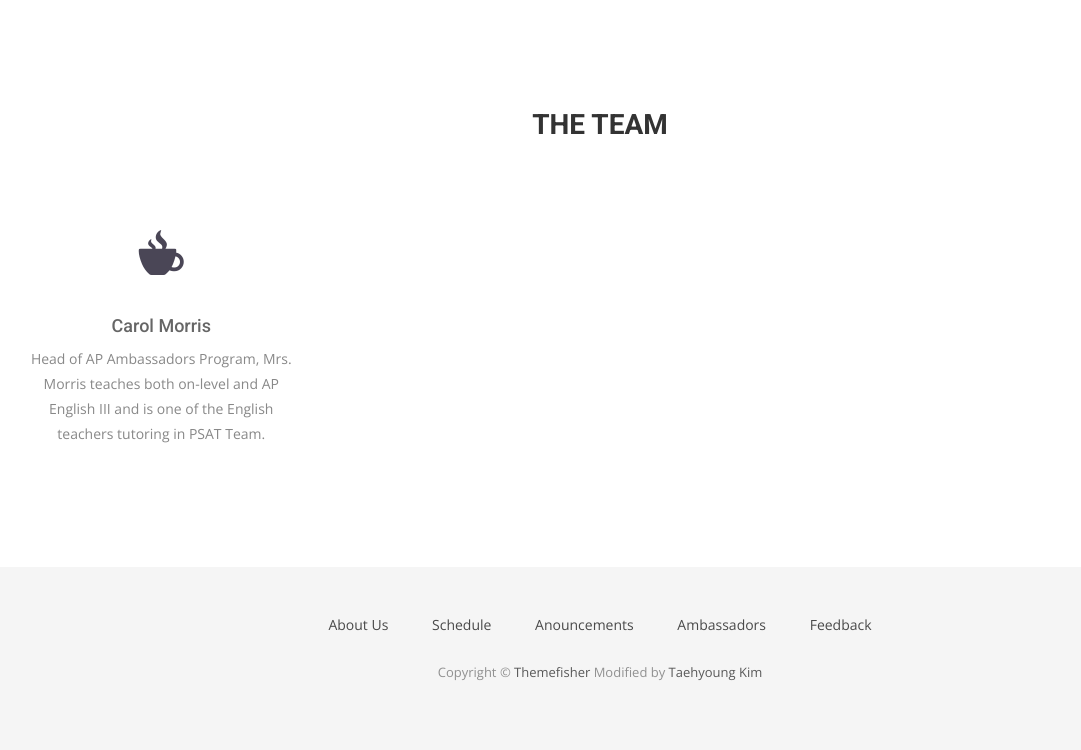
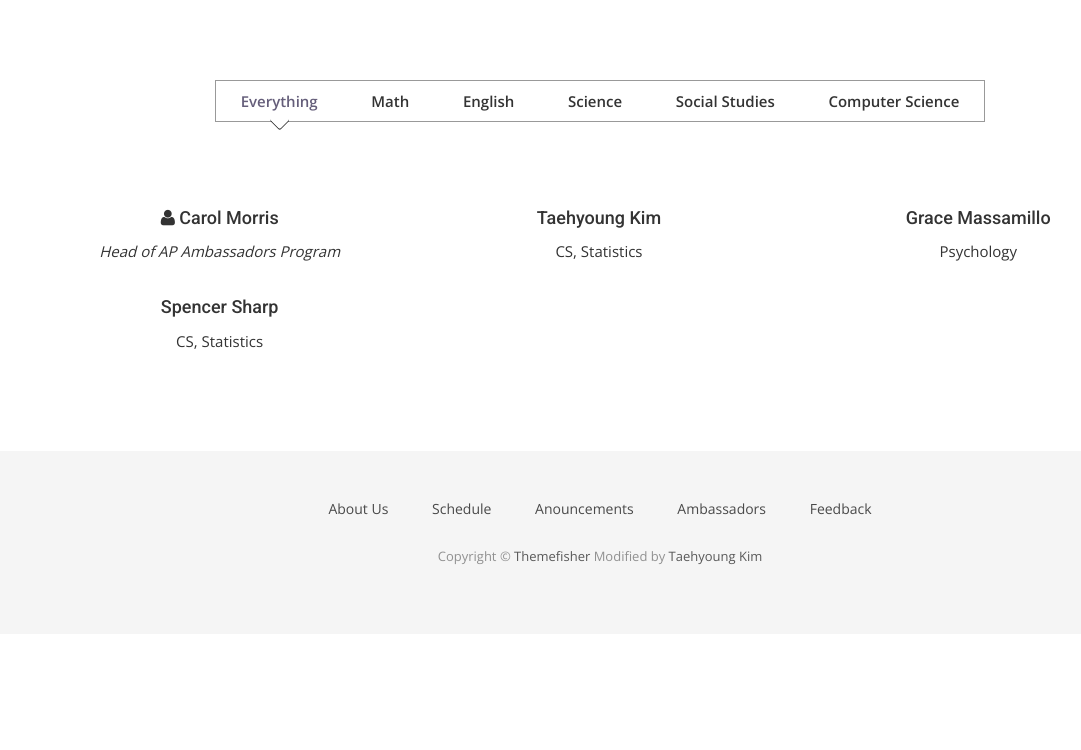
Before and after one commit to taehyoungkim/vhsambassadors, a Jekyll site: the page built from team.html, in a window 1280 px wide. Shown: the part 460-1210 px from the top of the page, without its empty margins (40-1121 px from the left). Built offline with Jekyll 4.4.1, drawn with Linux system fonts in a browser that asks for light colours; nearby versions of some CDN libraries; some web fonts are replaced; after the commit the page ends 1094 px from its top, so only the background shows below that.

Commit message:
added sorting mechanism for the ambassadors

```diff
--- a/css/airspace.css
+++ b/css/airspace.css
@@ -468,8 +468,7 @@
   transform: translate(0%, -50%);
 }
 #portfolio-work .block .portfolio-contant ul li a {
-  display: block;
-  color: #fff;
+  color: cadetblue;
 }
 #portfolio-work .block .portfolio-contant ul li a h2 {
   font-size: 22px;
--- a/team.html
+++ b/team.html
@@ -17,8 +17,7 @@
         </div>
     </div>
 </section>
-    <!-- Portfolio Start -->
-<!--
+<!-- List of Ambassadors -->
 <section id="portfolio-work">
     <div class="container">
         <div class="row">
@@ -27,86 +26,39 @@
               <div class="portfolio-menu">
                 <ul>
                     <li class="filter" data-filter="all">Everything</li>
-                    <li class="filter" data-filter=".Branding">Branding</li>
-                    <li class="filter" data-filter=".Websites">Websites</li>
-                    <li class="filter" data-filter=".Graphic">Graphic</li>
-                    <li class="filter" data-filter=".design">design</li>
-                    <li class="filter" data-filter=".Video">Video</li>
+                    <li class="filter" data-filter=".Math">Math</li>
+                    <li class="filter" data-filter=".English">English</li>
+                    <li class="filter" data-filter=".Science">Science</li>
+                    <li class="filter" data-filter=".Social">Social Studies</li>
+                    <li class="filter" data-filter=".CS">Computer Science</li>
                 </ul>
               </div>
               <div class="portfolio-contant">
                 <ul id="portfolio-contant-active">
-                    <li class="mix Branding">
-                        <img src="{{ site.baseurl }}/img/portfolio/work1.jpg" alt="">
-                        <div class="overly">
-                          <div class="position-center">
-                            <h2>Tesla Motors</h2>
-                            <p>Labore et dolore magna aliqua. Ut enim ad </p>
-
-                          </div>
+                    <li class="mix English">
+                        <div class="text-center">
+                          <h4><i class="fa fa-user" aria-hidden="true"></i> Carol Morris</h4>
+                            <p><i>Head of AP Ambassadors Program</i><br></p>
                         </div>
-                  </li>
-                  <li class="mix Websites">
-                    <a href="#">
-                      <img src="{{ site.baseurl }}/img/portfolio/work2.jpg" alt="">
-                      <div class="overly">
-                        <div class="position-center">
-                          <h2>Tesla Motors</h2>
-                          <p>Labore et dolore magna aliqua. Ut enim ad </p>
-
+                    </li>
+                    <li class="mix CS Math">
+                        <div class="text-center">
+                          <h4>Taehyoung Kim</h4>
+                          <p>CS, Statistics</p>
                         </div>
-                      </div>
-                    </a>
-                  </li>
-                  <li class="mix Graphic">
-                    <a href="#">
-                      <img src="{{ site.baseurl }}/img/portfolio/work3.jpg" alt="">
-                      <div class="overly">
-                        <div class="position-center">
-                          <h2>Tesla Motors</h2>
-                          <p>Labore et dolore magna aliqua. Ut enim ad </p>
-
+                    </li>
+                    <li class="mix Social">
+                        <div class="text-center">
+                          <h4>Grace Massamillo</h4>
+                          <p>Psychology</p>
                         </div>
-                      </div>
-
-                    </a>
-                  </li>
-                  <li class="mix design">
-                    <a href="#">
-                      <img src="{{ site.baseurl }}/img/portfolio/work4.jpg" alt="">
-                      <div class="overly">
-                        <div class="position-center">
-                          <h2>Tesla Motors</h2>
-                          <p>Labore et dolore magna aliqua. Ut enim ad </p>
-
+                    </li>
+                    <li class="mix CS Math">
+                        <div class="text-center">
+                          <h4>Spencer Sharp</h4>
+                          <p>CS, Statistics</p>
                         </div>
-                      </div>
-                    </a>
-                  </li>
-                  <li class="mix Video">
-                    <a href="#">
-                      <img src="{{ site.baseurl }}/img/portfolio/work5.jpg" alt="">
-                      <div class="overly">
-                        <div class="position-center">
-                          <h2>Tesla Motors</h2>
-                          <p>Labore et dolore magna aliqua. Ut enim ad </p>
-
-                        </div>
-                      </div>
-                    </a>
-                  </li>
-                  <li class="mix Graphic">
-                    <a href="#">
-                      <img src="{{ site.baseurl }}/img/portfolio/work6.jpg" alt="">
-                      <div class="overly">
-                        <div class="position-center">
-                          <h2>Tesla Motors</h2>
-                          <p>Labore et dolore magna aliqua. Ut enim ad </p>
-
-                        </div>
-                      </div>
-                    </a>
-                  </li>
+                    </li>
                 </ul>
               </div>
             </div>
@@ -114,24 +66,3 @@
         </div>
     </div>
 </section>
--->
-
-<!-- Team Start -->
-<section id="service">
-  <div class="container">
-    <div class="row">
-      <div class="section-title">
-        <h2>The Team</h2>
-      </div>
-    </div>
-    <div class="row ">
-      <div class="col-sm-6 col-md-3">
-        <div class="service-item">
-          <i class="icon ion-coffee"></i>
-          <h4>Carol Morris</h4>
-          <p>Head of AP Ambassadors Program, Mrs. Morris teaches both on-level and AP English III and is one of the English teachers tutoring in PSAT Team.</p>
-        </div>
-      </div>
-    </div>
-  </div>
-</section>
```
Also changed, not shown: Gemfile.lock, vhsambassadors.gemspec (added), 4 other files.
